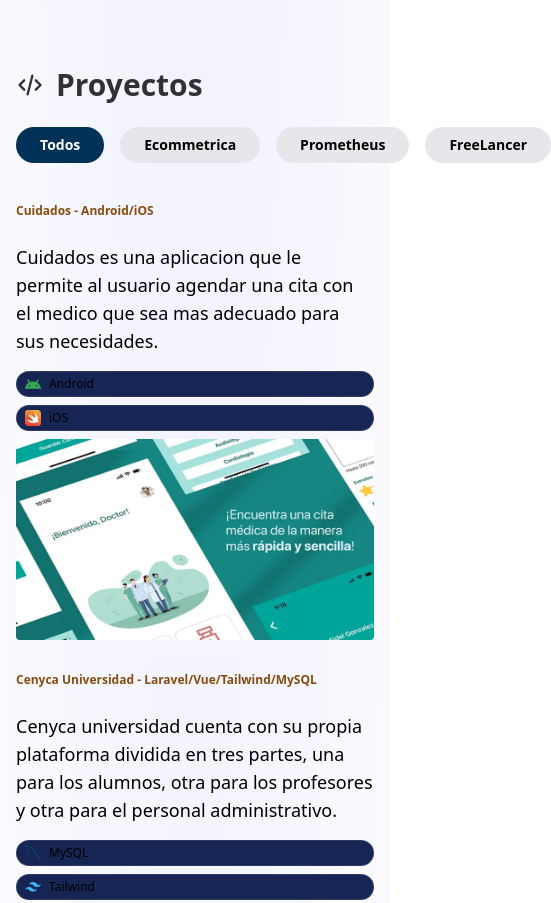
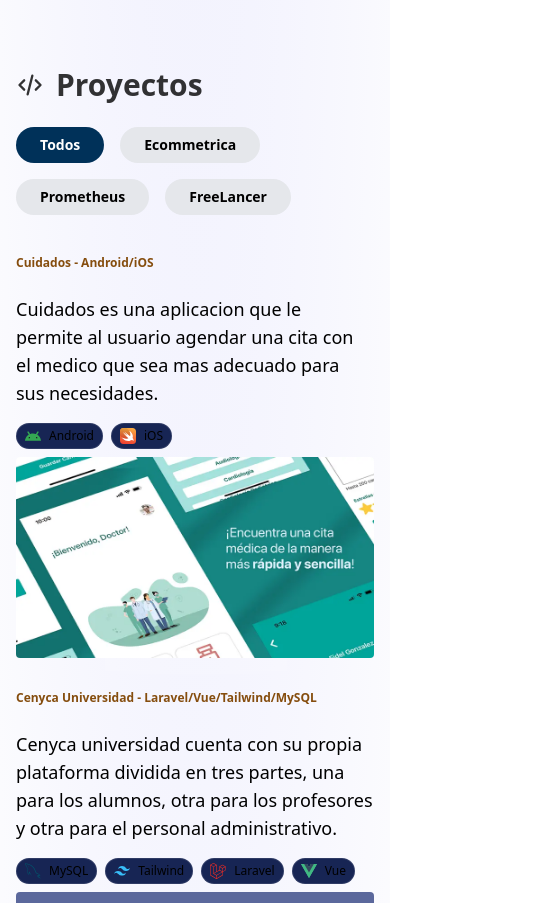
Before and after one commit to Kevin180317/Portfolio_Astro, an Astro site: page / in a window 390 px wide. Shown: the part 2340-3243 px from the top of the page, 551 px wide, since content can reach past the window. Built offline with nearby package versions, Linux system fonts and the light colour scheme; Astro itself is replaced by a stand-in of ours; what tailwindcss-animated would draw is missing.

Commit message:
update UI

```diff
--- a/src/components/Projects.jsx
+++ b/src/components/Projects.jsx
@@ -13,7 +13,7 @@
   return (
     <div>
       {/* Filtro estilo chips */}
-      <div className="flex gap-4 mb-6">
+      <div className="flex gap-4 mb-6 flex-wrap">
         {["Todos", "Ecommetrica", "Prometheus", "FreeLancer"].map((type) => (
           <button
             key={type}
@@ -39,7 +39,7 @@
             <p className="text-lg mb-4 text-pretty">{description}</p>
 
             {/* Mostrar los íconos */}
-            <ul className="flex gap-x-2 flex-col gap-2 md:flex-row mb-2">
+            <ul className="flex gap-x-2 flex-wrap gap-2 flex-row mb-2">
               {icon.map((tag, idx) => (
                 <li key={idx}>
                   <span
```
